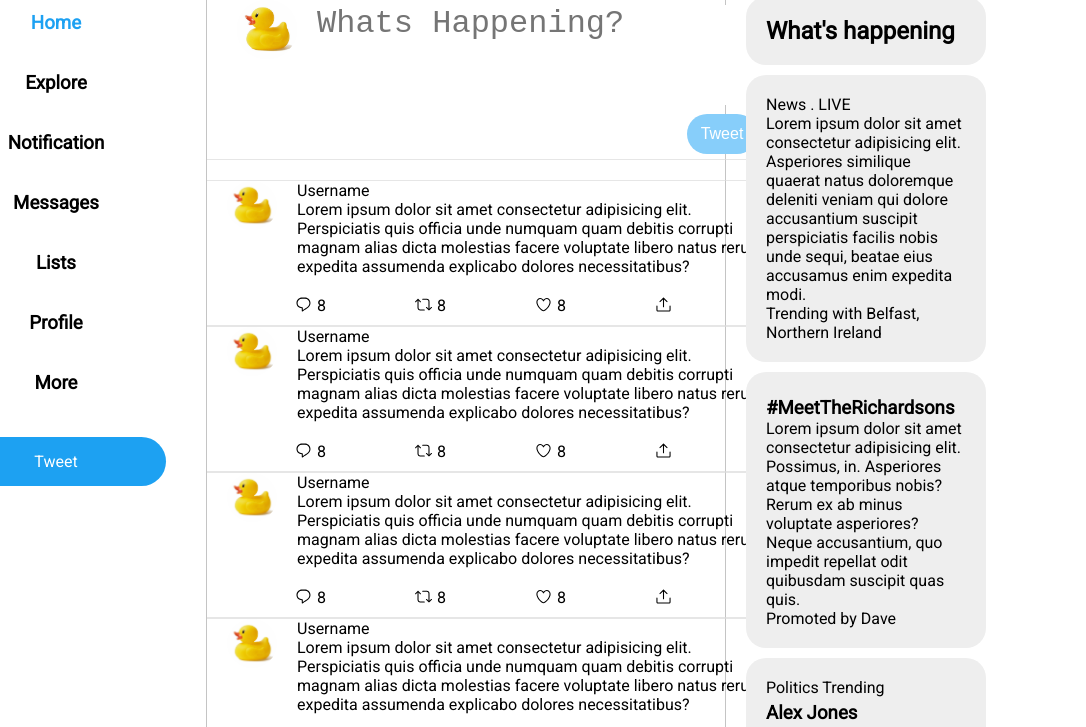
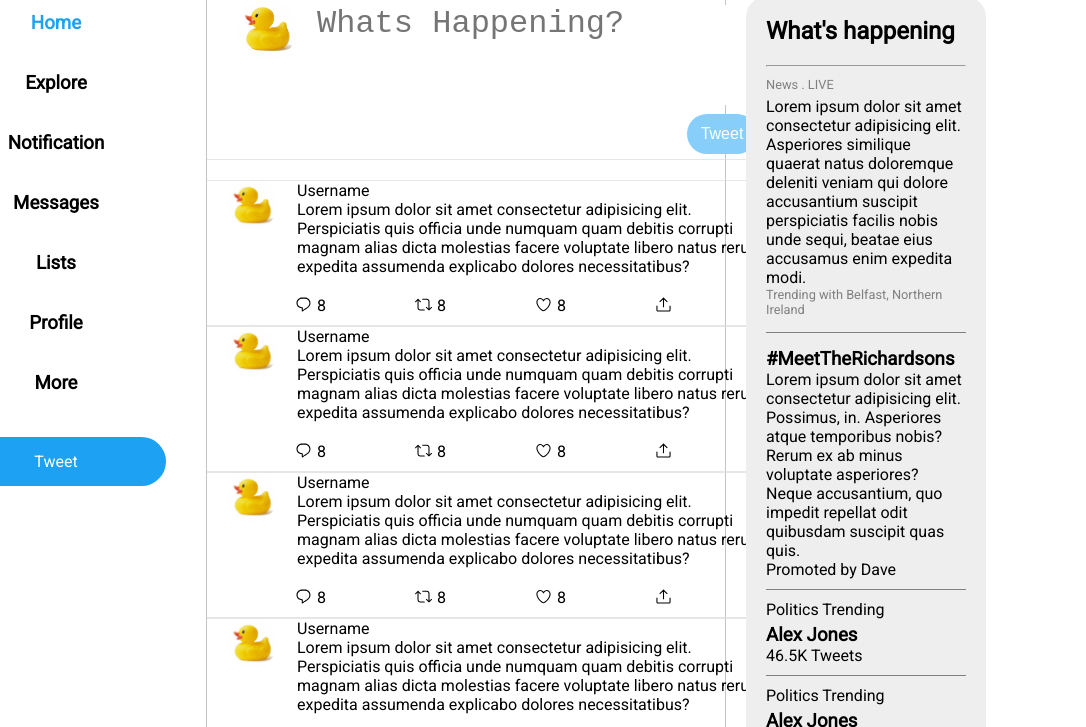
Before and after one commit to targetv/boolean-uk-html-twitter, a plain HTML site: page index.html in a window 1280 px wide. Shown: the part 73-800 px from the top of the page, 194-1280 px from the left. Drawn offline with Linux system fonts and the light colour scheme.

Commit message:
Updated right-column

```diff
--- a/index.html
+++ b/index.html
@@ -225,11 +225,13 @@
             <content>
 
                 <ul>
-                    <li><h2>What's happening</h2></li>
                     <li>
-                        <p>News . LIVE</p>
+
+                        <h2>What's happening</h2>
+                        <hr>
+                        <p class="news-live">News . LIVE</p>
                         <p>Lorem ipsum dolor sit amet consectetur adipisicing elit. Asperiores similique quaerat natus doloremque deleniti veniam qui dolore accusantium suscipit perspiciatis facilis nobis unde sequi, beatae eius accusamus enim expedita modi.</p>
-                        <p>Trending with Belfast, Northern Ireland</p>
+                        <p class="trending">Trending with Belfast, Northern Ireland</p>
                     </li>
                     <li>
                         <h3>#MeetTheRichardsons</h3>
--- a/style.css
+++ b/style.css
@@ -190,17 +190,41 @@ form{
     grid-template-rows: 50px 1fr;
 }
 
-.right-column li{
+.right-column ul{
+
     background-color: rgb(238, 238, 238);
     padding: 20px;
     border-radius: 20px;
     margin-bottom: 10px;
     width: 100%;
 
+
+}
+.right-column li{
+    border-bottom: solid 1px gray;
+    padding-bottom: 10px;
+    margin-bottom: 10px;
+    display: block;
 }
 .right-column p{
     display: block;
 }
+.right-column h2{
+    margin-bottom: 20px;
+}
+.right-column hr {
+    margin-bottom: 10px;
+
+}
+
+.news-live, .trending{
+    font-size: 0.8rem;
+    color: gray;
+    margin-bottom: 5px;
+}
+
+
+
 
 .search input{
     position: relative;
```
